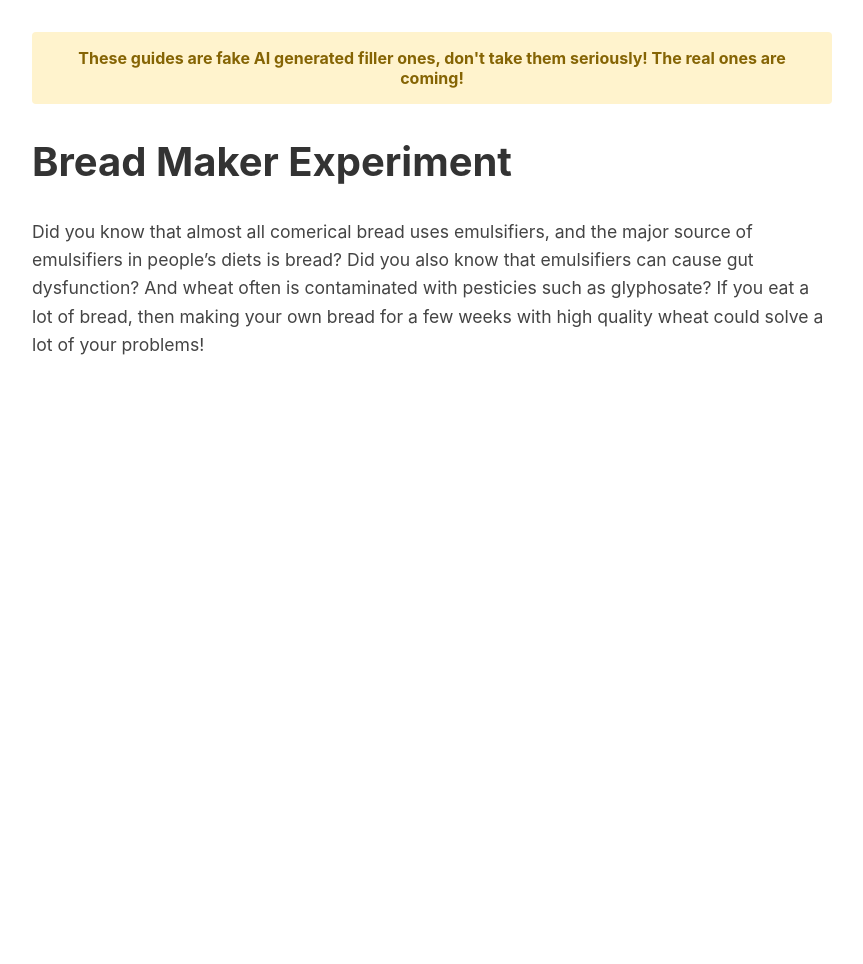
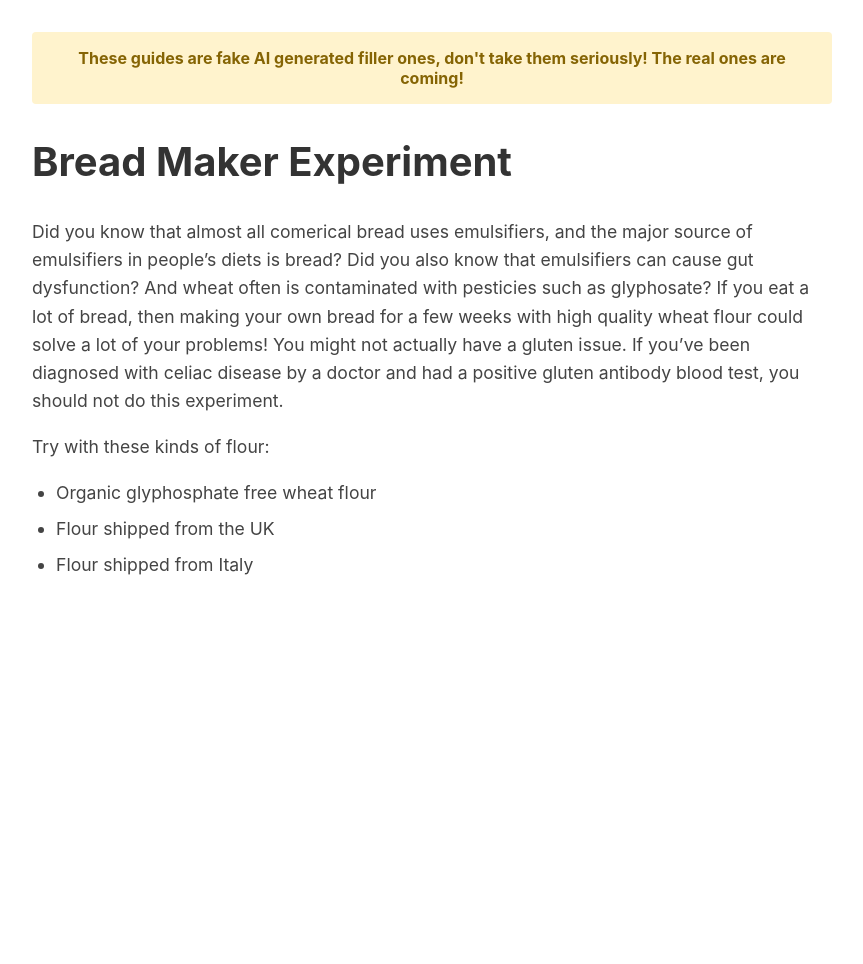
Before and after one commit to macmetrep/macmetrep.github.io, a Jekyll site: the page built from guides/bread-maker-experiment.md, in a window 1280 px wide. Shown: the whole page, without its empty margins (208-1071 px from the left). Built offline with Jekyll 4.4.1, drawn with Linux system fonts in a browser that asks for light colours.

Commit message:
more stubs

```diff
--- a/guides/bread-maker-experiment.md
+++ b/guides/bread-maker-experiment.md
@@ -4,4 +4,9 @@ title: Bread Maker Experiment
 permalink: /guides/bread-maker-experiment.html
 ---
 
-Did you know that almost all comerical bread uses emulsifiers, and the major source of emulsifiers in people's diets is bread? Did you also know that emulsifiers can cause gut dysfunction?  And wheat often is contaminated with pesticies such as glyphosate?   If you eat a lot of bread, then making your own bread for a few weeks with high quality wheat could solve a lot of your problems!
+Did you know that almost all comerical bread uses emulsifiers, and the major source of emulsifiers in people's diets is bread? Did you also know that emulsifiers can cause gut dysfunction?  And wheat often is contaminated with pesticies such as glyphosate?   If you eat a lot of bread, then making your own bread for a few weeks with high quality wheat flour could solve a lot of your problems!  You might not actually have a gluten issue.   If you've been diagnosed with celiac disease by a doctor and had a positive gluten antibody blood test, you should not do this experiment.
+
+Try with these kinds of flour:
+- Organic glyphosphate free wheat flour
+- Flour shipped from the UK
+- Flour shipped from Italy
```
Also changed, not shown: guides/dairy-avoidance-experiment.md (added, +5 -0 lines), guides/day-time-light-experiment.md (added, +7 -0 lines), guides/gastro-testing.md (added, +7 -0 lines), guides/honey-diet.md (added, +7 -0 lines), guides/lactaid-experiment.md (added, +5 -0 lines), guides/night-spectrum-experiment.md (added, +16 -0 lines), guides/red-light-experiment.md (deleted, +0 -5 lines), guides/red-light-therapy-experiment.md (added, +5 -0 lines).
